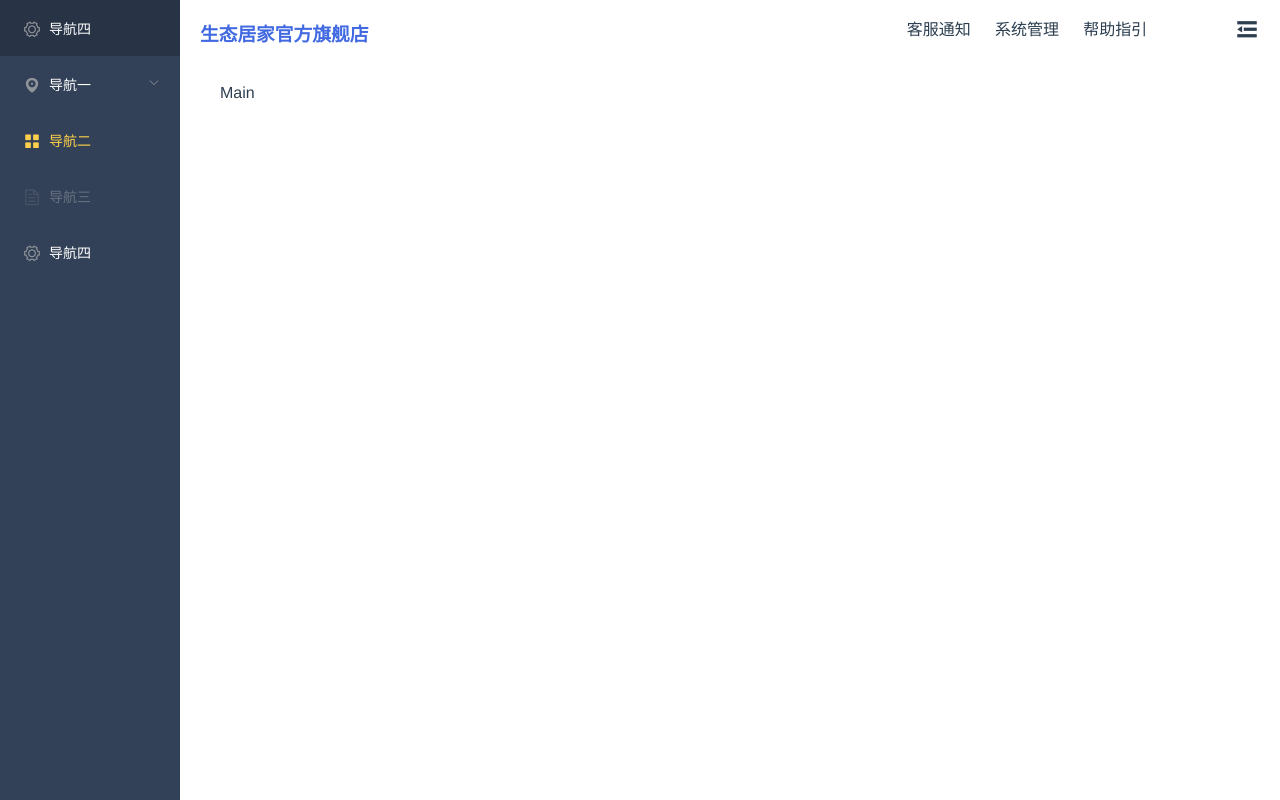
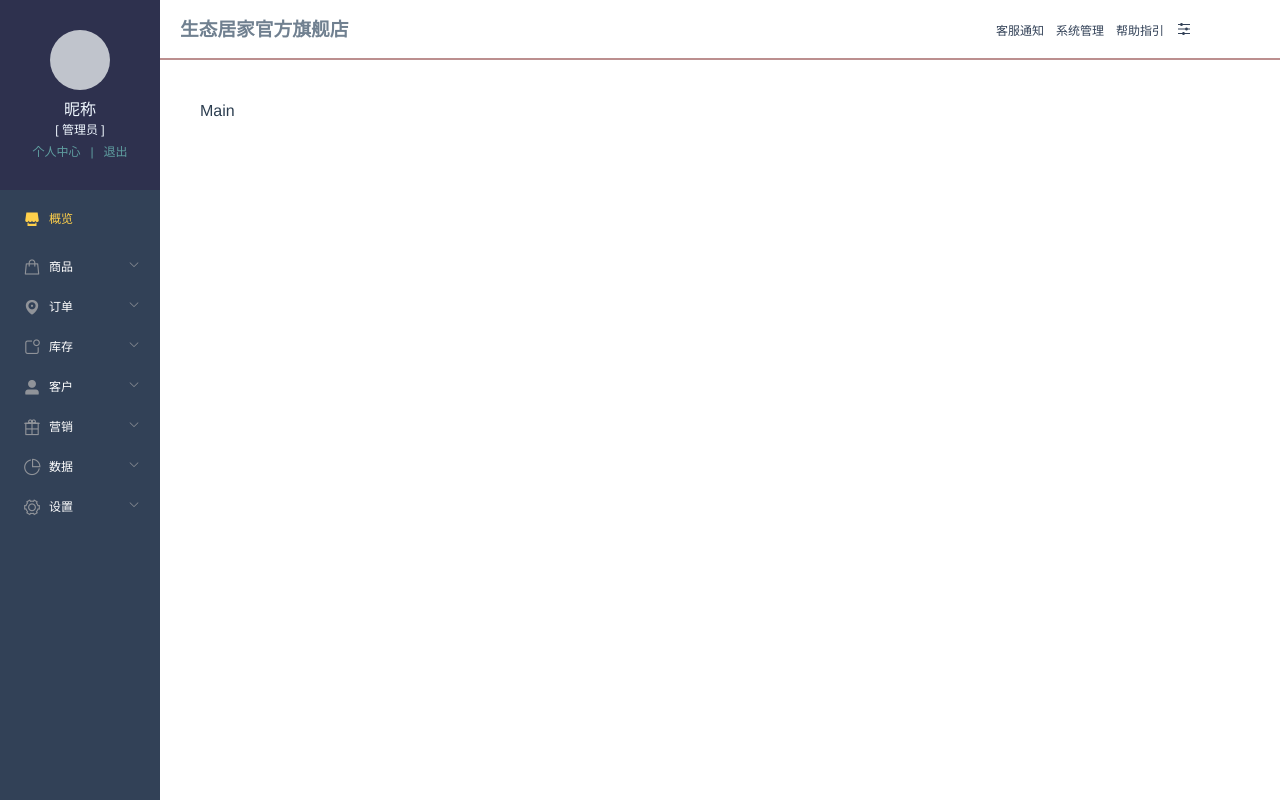
Before and after one commit to atli9908/saasSystem, a Vue app: page / in a window 1280 px wide. Built offline with nearby package versions, Linux system fonts and the light colour scheme.

Commit message:
页面构架完善

```diff
--- a/package.json
+++ b/package.json
@@ -10,6 +10,8 @@
   "dependencies": {
     "core-js": "^2.6.5",
     "element-ui": "^2.14.0",
+    "less": "^3.12.2",
+    "less-loader": "^7.0.2",
     "vue": "^2.6.10",
     "vue-router": "^3.0.3",
     "vuex": "^3.0.1"
--- a/src/App.vue
+++ b/src/App.vue
@@ -8,10 +8,13 @@
 </template>
 
 <style>
-html,body{
+html,body,p,h3,h2,h4,h5,h6,a{
   padding: 0;
   margin: 0;
-  height: 100%;
+}
+p,a,span,li{
+  font-size: 12px !important;
+  text-decoration:none;
 }
 #app {
   font-family: "Avenir", Helvetica, Arial, sans-serif;
--- a/src/views/Home.vue
+++ b/src/views/Home.vue
@@ -2,48 +2,128 @@
   <el-container>
     <!-- 侧边栏 -->
     <div class="my-sidbar">
-    <el-aside width="180px">
+    <el-aside width="160px">
       <el-col>
         <el-menu
-          default-active="2"
+          default-active="1"
           class="el-menu-vertical-demo"
           background-color="#324157"
           text-color="#fff"
           active-text-color="#ffd04b">
-          <el-menu-item index="4">
-            <i class="el-icon-setting"></i>
-            <span slot="title">导航四</span>
+
+          <!-- 头像 -->
+          <div class="my-head" style="height:160px">
+            <div class="block">
+              <el-avatar class="headicon" :size="60" :src="circleUrl">
+              </el-avatar>
+            </div>
+            <div class="mymsg">
+              <h4 style="font-weight:normal;">昵称</h4>
+              <p>[ 管理员 ]</p>
+              <ul>
+                <a href="#">个人中心</a>
+                <a href="#">|</a>
+                <a href="#">退出</a>
+              </ul>
+
+            </div>
+          </div>
+
+          <el-menu-item index="1">
+            <i class="el-icon-s-shop"></i>
+            <span slot="title">概览</span>
           </el-menu-item>
-          <el-submenu index="1">
+          <el-submenu index="2">
+            <template slot="title">
+              <i class="el-icon-goods"></i>
+              <span>商品</span>
+            </template>
+            <el-menu-item-group>
+              <el-menu-item index="2-1">商品库列表</el-menu-item>
+              <el-menu-item index="2-2">商品标签</el-menu-item>
+              <el-menu-item index="2-3">商品评论</el-menu-item>
+            </el-menu-item-group>
+          </el-submenu>
+          <el-submenu index="3">
             <template slot="title">
               <i class="el-icon-location"></i>
-              <span>导航一</span>
+              <span>订单</span>
             </template>
             <el-menu-item-group>
-              <template slot="title">分组一</template>
-              <el-menu-item index="1-1">选项1</el-menu-item>
-              <el-menu-item index="1-2">选项2</el-menu-item>
+              <el-menu-item index="3-1">发货管理</el-menu-item>
+              <el-menu-item index="3-2">售后订单</el-menu-item>
+              <el-menu-item index="3-3">历史订单</el-menu-item>
             </el-menu-item-group>
-            <el-menu-item-group title="分组2">
-              <el-menu-item index="1-3">选项3</el-menu-item>
+          </el-submenu>
+          <el-submenu index="4">
+            <template slot="title">
+              <i class="el-icon-news"></i>
+              <span>库存</span>
+            </template>
+            <el-menu-item-group>
+              <el-menu-item index="4-1">门店库存</el-menu-item>
+              <el-menu-item index="4-2">入库单</el-menu-item>
+              <el-menu-item index="4-3">出库单</el-menu-item>
+              <el-menu-item index="4-4">库存查询</el-menu-item>
             </el-menu-item-group>
-            <el-submenu index="1-4">
-              <template slot="title">选项4</template>
-              <el-menu-item index="1-4-1">选项1</el-menu-item>
-            </el-submenu>
           </el-submenu>
-          <el-menu-item index="2">
-            <i class="el-icon-menu"></i>
-            <span slot="title">导航二</span>
-          </el-menu-item>
-          <el-menu-item index="3" disabled>
-            <i class="el-icon-document"></i>
-            <span slot="title">导航三</span>
-          </el-menu-item>
-          <el-menu-item index="4">
-            <i class="el-icon-setting"></i>
-            <span slot="title">导航四</span>
-          </el-menu-item>
+          <el-submenu index="5">
+            <template slot="title">
+              <i class="el-icon-user-solid"></i>
+              <span>客户</span>
+            </template>
+            <el-menu-item-group>
+              <el-menu-item index="5-1">全部客户</el-menu-item>
+              <el-menu-item-group title="权益管理">
+                <el-menu-item index="5-2">会员设置</el-menu-item>
+                <el-menu-item index="5-3">会员权益</el-menu-item>
+              </el-menu-item-group>
+              <el-menu-item-group title="资产管理">
+                <el-menu-item index="5-4">积分管理</el-menu-item>
+                <el-menu-item index="5-5">储值管理</el-menu-item>
+              </el-menu-item-group>
+            </el-menu-item-group>
+          </el-submenu>
+          <el-submenu index="6">
+            <template slot="title">
+              <i class="el-icon-present"></i>
+              <span>营销</span>
+            </template>
+            <el-menu-item-group>
+              <el-menu-item index="6-1">营销中心</el-menu-item>
+            </el-menu-item-group>
+          </el-submenu>
+          <el-submenu index="7">
+            <template slot="title">
+              <i class="el-icon-pie-chart"></i>
+              <span>数据</span>
+            </template>
+            <el-menu-item-group>
+              <el-menu-item-group title="店铺概况">
+                <el-menu-item index="7-1">数据概览</el-menu-item>
+              </el-menu-item-group>
+              <el-menu-item-group title="商品分析">
+                <el-menu-item index="7-2">商品概览</el-menu-item>
+              </el-menu-item-group>
+              <el-menu-item-group title="客群分析">
+                <el-menu-item index="7-3">属性分析</el-menu-item>
+              </el-menu-item-group>
+            </el-menu-item-group>
+          </el-submenu>
+          <el-submenu index="8">
+            <template slot="title">
+              <i class="el-icon-setting"></i>
+              <span>设置</span>
+            </template>
+            <el-menu-item-group>
+              <el-menu-item index="8-1">商户信息</el-menu-item>
+              <el-menu-item-group title="系统设置">
+                <el-menu-item index="8-2">网店设置</el-menu-item>
+                <el-menu-item index="8-3">账号权限</el-menu-item>
+                <el-menu-item index="8-4">操作日志</el-menu-item>
+              </el-menu-item-group>
+            </el-menu-item-group>
+          </el-submenu>
         </el-menu>
       </el-col>
     </el-aside>
@@ -52,14 +132,22 @@
 
     <!-- 主体 -->
     <el-container>
+      <!-- 头 -->
       <el-header>
         <el-row>
-          <el-col :span="16"><h3 class="top-title">生态居家官方旗舰店</h3></el-col>
-          <el-col :span="2"><p>客服通知</p></el-col>
-          <el-col :span="2"><p>系统管理</p></el-col>
-          <el-col :span="2"><p>帮助指引</p></el-col>
-          <el-col :span="2"><p class="top-icon"><i class="el-icon-s-fold" style="font-size:26px"></i></p></el-col>
+          <el-col :span="18">
+            <h3 class="top-title">生态居家官方旗舰店</h3>
+          </el-col>
+          <el-col :span="6">
+            <div style="width:400px">
+              <a href="#">客服通知</a>
+              <a href="#">系统管理</a>
+              <a href="#">帮助指引</a>
+              <a href=""><i class="el-icon-s-operation" style="font-size:16px"></i></a>
+            </div>
+          </el-col>
         </el-row>
+        <!-- 内容 -->
         <el-main>Main</el-main>
       </el-header>
     </el-container>
@@ -78,9 +166,33 @@ export default {
 
 <style>
 .my-sidbar{
-  width: 180px;
+  width: 160px;
 
 }
+.my-head{
+  background-color: #2e314e;
+  text-align: center;
+  padding-top: 30px;
+}
+
+.mymsg{
+  padding-top: 2px;
+  text-align: center;
+  color: aliceblue;
+}
+.mymsg ul{
+  overflow: hidden;
+  padding-left: 0;
+  padding-top: 5px;
+
+}
+.mymsg a{
+  list-style: none;
+  padding: 5px;
+  color: cadetblue;
+  display: inline;
+}
+
 .el-aside{
   position: fixed;
   top: 0;
@@ -91,6 +203,10 @@ export default {
   min-height: calc(100vh);
   background-color: #324157 !important;
 }
+.el-submenu__title{
+  height: 40px !important;
+  line-height: 40px !important;
+}
 .el-col{
   height: 100%;
   overflow-x: hidden;
@@ -100,10 +216,18 @@ export default {
   height: 100%;
   border: 0 !important;
 }
+.el-header{
+  line-height: 60px;
+  border-bottom: 2px solid rosybrown;
+}
 .top-title{
-  color: royalblue;
+  color:slategrey;
 }
 .top-icon {
   float :right
 }
+.el-col-6 a{
+  margin:0px 6px;
+  color: #324157;
+}
 </style>
```
Also changed, not shown: 1 other file (tests, documents, lock files or other folders).
